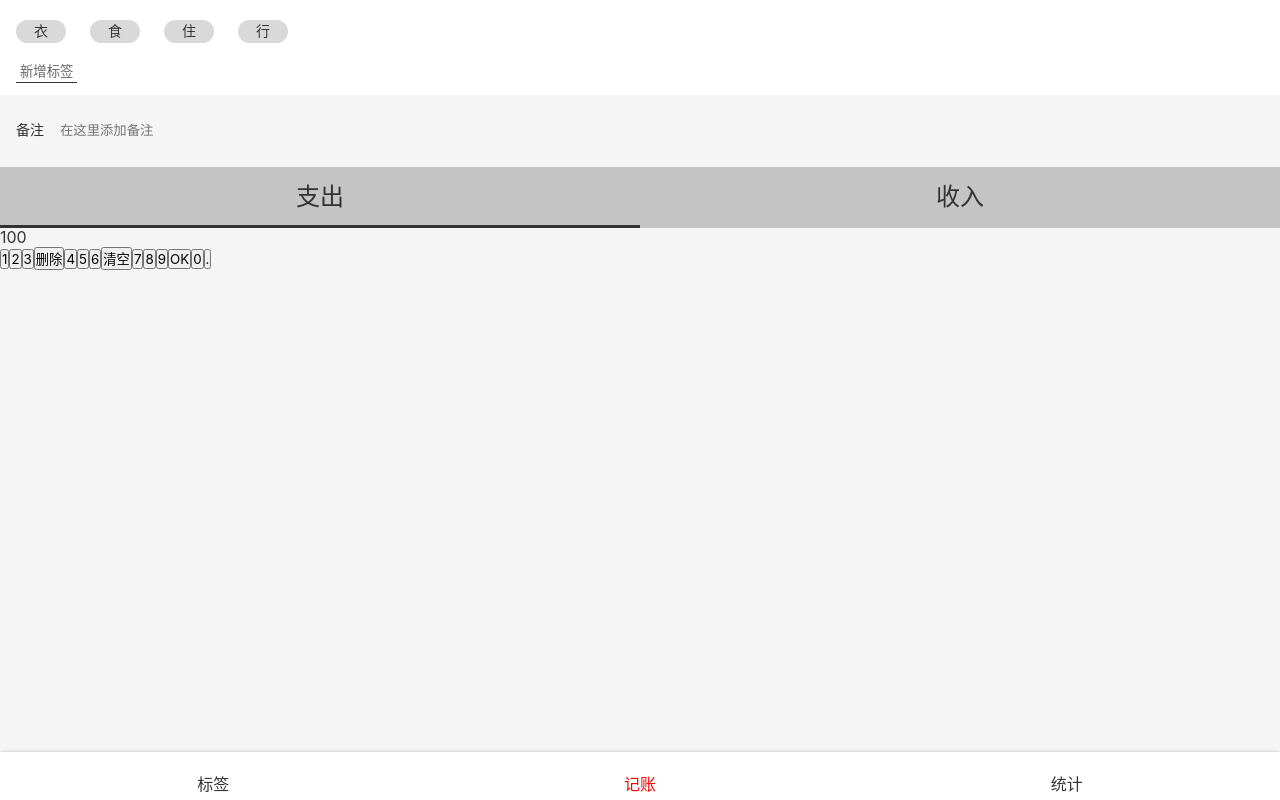
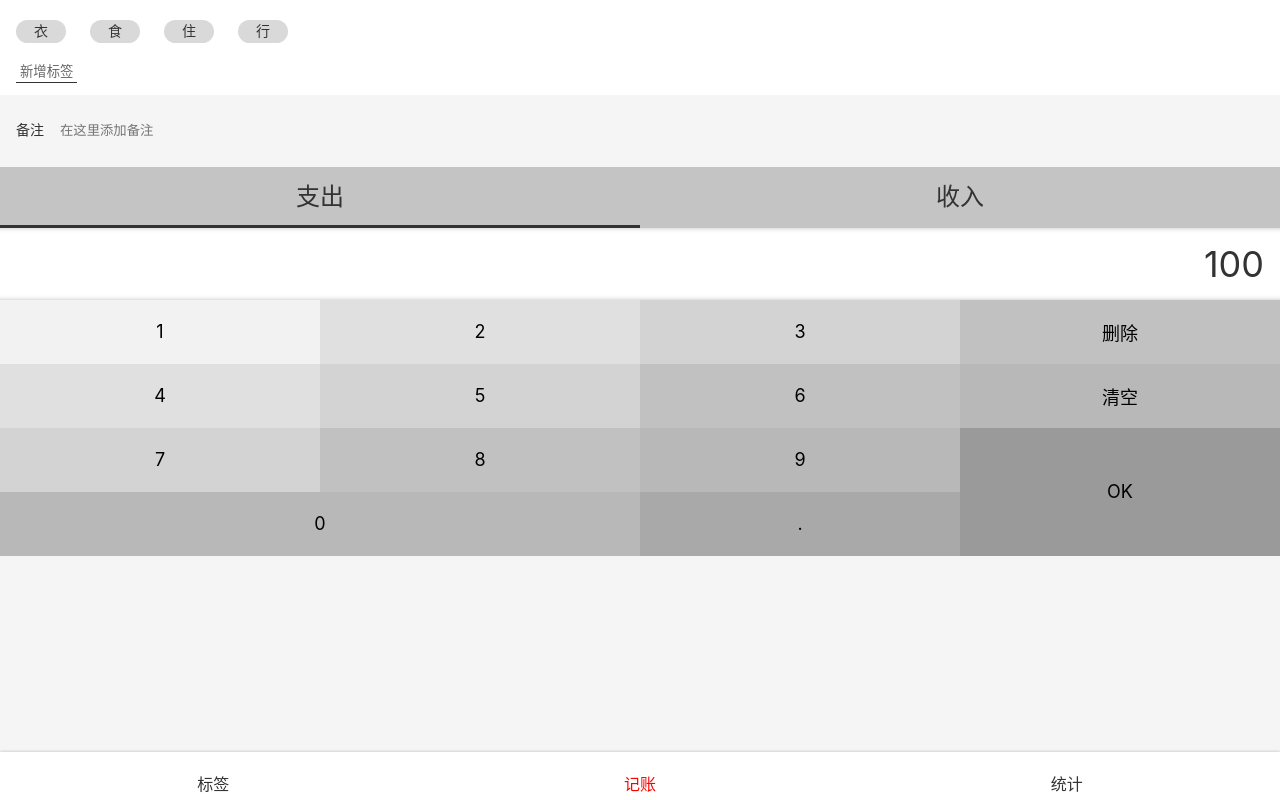
Before and after one commit to ygcedu/coinback-cash, a React app: page /#/money in a window 1280 px wide. Built offline with nearby package versions, Linux system fonts and the light colour scheme; some icons are missing.

Commit message:
Money.tsx 之数字面板 UI 完成

```diff
--- a/src/index.scss
+++ b/src/index.scss
@@ -47,3 +47,9 @@ button {
   height: 1em;
   display: inline-block;
 }
+
+.clearfix::after {
+  content: '';
+  display: block;
+  clear: both;
+}
--- a/src/views/Money.tsx
+++ b/src/views/Money.tsx
@@ -82,7 +82,73 @@ const CategorySection = styled.section`
 `;
 
 const NumberPadSection = styled.section`
+  display: flex;
+  flex-direction: column;
 
+  > .output {
+    background: white;
+    font-size: 36px;
+    line-height: 72px;
+    text-align: right;
+    padding: 0 16px;
+    box-shadow: inset 0 -5px 5px -5px rgba(0, 0, 0, 0.25),
+    inset 0 5px 5px -5px rgba(0, 0, 0, 0.25);
+  }
+
+  > .pad {
+
+    > button {
+      font-size: 18px;
+      float: left;
+      width: 25%;
+      height: 64px;
+      border: none;
+
+      &.ok {
+        height: 128px;
+        float: right;
+      }
+
+      &.zero {
+        width: 50%;
+      }
+
+      &:nth-child(1) {
+        background: #f2f2f2;
+      }
+
+      &:nth-child(2),
+      &:nth-child(5) {
+        background: #E0E0E0;
+      }
+
+      &:nth-child(3),
+      &:nth-child(6),
+      &:nth-child(9) {
+        background: #D3D3D3;
+      }
+
+      &:nth-child(4),
+      &:nth-child(7),
+      &:nth-child(10) {
+        background: #C1C1C1;
+      }
+
+      &:nth-child(8),
+      &:nth-child(11),
+      &:nth-child(13) {
+        background: #B8B8B8;
+      }
+
+      &:nth-child(12) {
+        background: #9A9A9A;
+      }
+
+      &:nth-child(14) {
+        background: #A9A9A9;
+      }
+    }
+  }
 `;
 
 function Money() {
@@ -110,8 +176,8 @@ function Money() {
         </ul>
       </CategorySection>
       <NumberPadSection>
-        <div>100</div>
-        <div>
+        <div className="output">100</div>
+        <div className="pad clearfix">
           <button>1</button>
           <button>2</button>
           <button>3</button>
@@ -123,9 +189,9 @@ function Money() {
           <button>7</button>
           <button>8</button>
           <button>9</button>
-          <button>OK</button>
-          <button>0</button>
-          <button>.</button>
+          <button className="ok">OK</button>
+          <button className="zero">0</button>
+          <button className="dot">.</button>
         </div>
       </NumberPadSection>
     </Layout>
```
